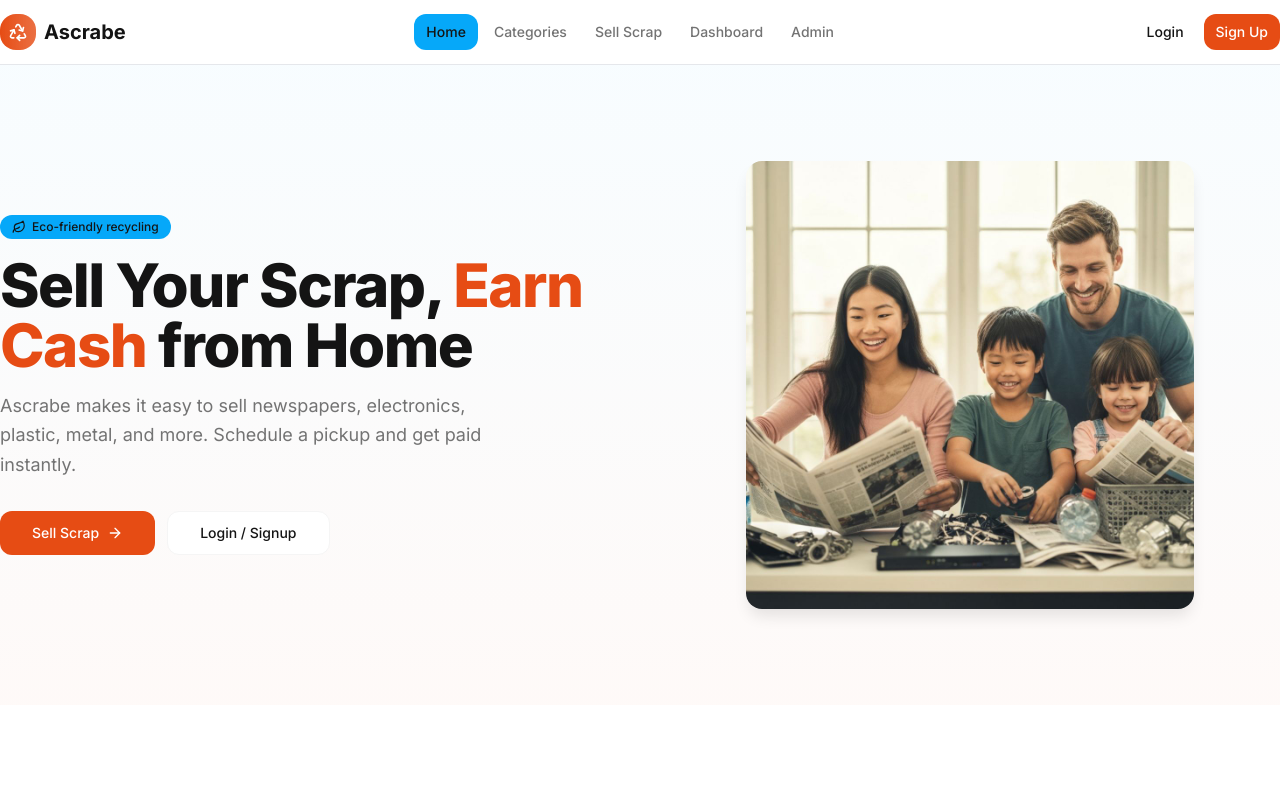
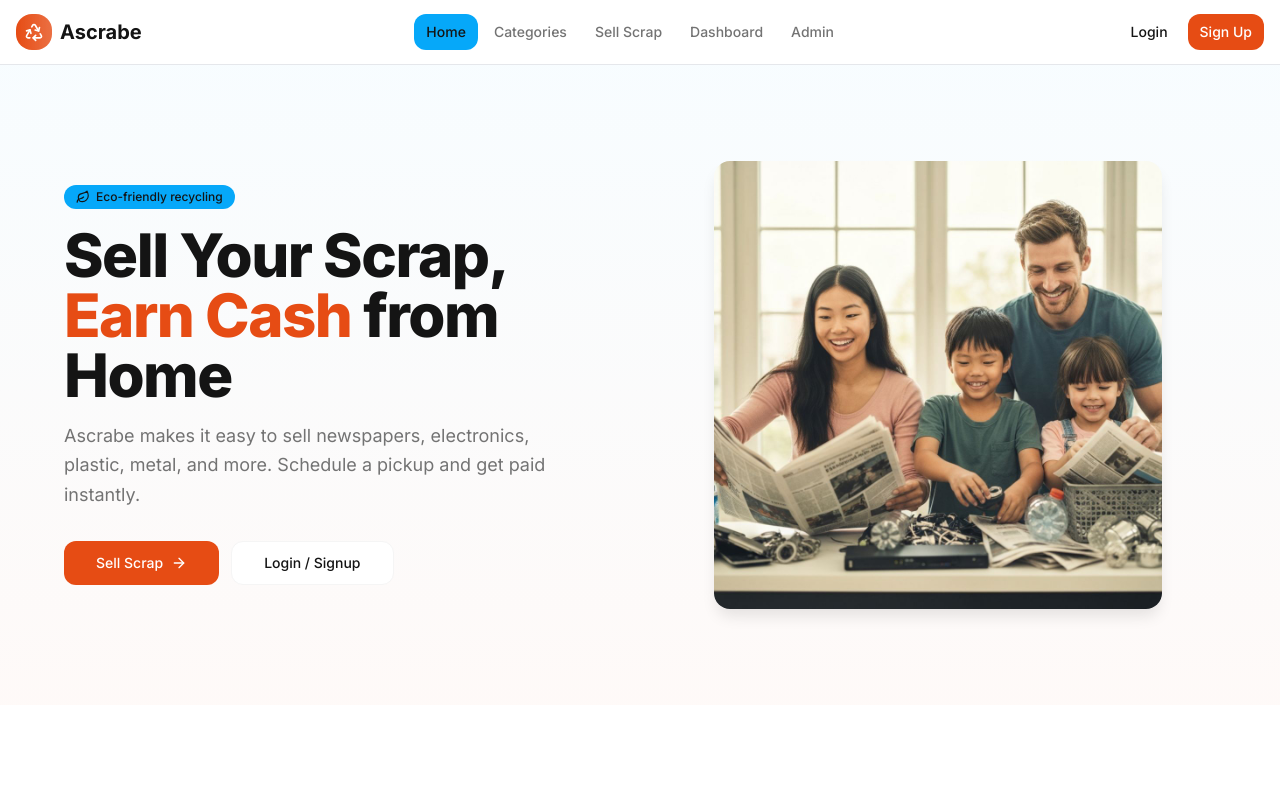
Before and after one commit to ankit-kuntal/Ascrabe, a Next.js app: page / in a window 1280 px wide. Shown: the top 790 px of the page. Built offline with nearby package versions, Linux system fonts and the light colour scheme.

Commit message:
fix: center Navbar and Hero section
Apply centering classes to Navbar and Hero section containers

Co-authored-by: ankit kuntal -official  <207237611+ankit-kuntal@users.noreply.github.com>

```diff
--- a/app/pages/Landing.tsx
+++ b/app/pages/Landing.tsx
@@ -74,8 +74,8 @@ const Landing = () => {
       {/* Hero */}
       <section className="relative overflow-hidden" ref={heroRef}>
         <div className="absolute inset-0 gradient-subtle opacity-60" />
-        <div className="container relative py-16 md:py-24">
-          <div className="grid items-center gap-10 md:grid-cols-2 mx-auto">
+        <div className="container mx-auto px-4 relative py-16 md:py-24">
+          <div className="grid items-center gap-10 md:grid-cols-2 max-w-6xl mx-auto">
             <div className="animate-fade-in flex flex-col justify-center">
               <div className="flex justify-center md:justify-start mb-4">
                 <span className="inline-flex items-center gap-1.5 rounded-full bg-secondary px-3 py-1 text-xs font-medium text-secondary-foreground">
--- a/components/Navbar.tsx
+++ b/components/Navbar.tsx
@@ -25,7 +25,7 @@ const Navbar: React.FC = () => {
 
   return (
     <nav className="sticky top-0 z-50 border-b bg-card/80 backdrop-blur-md">
-      <div className="container flex h-16 items-center justify-between">
+      <div className="container mx-auto px-4 flex h-16 items-center justify-between">
         <Link href="/" className="flex items-center gap-2">
           <div className="flex h-9 w-9 items-center justify-center rounded-lg gradient-hero">
             <Recycle className="h-5 w-5 text-white" />
```
